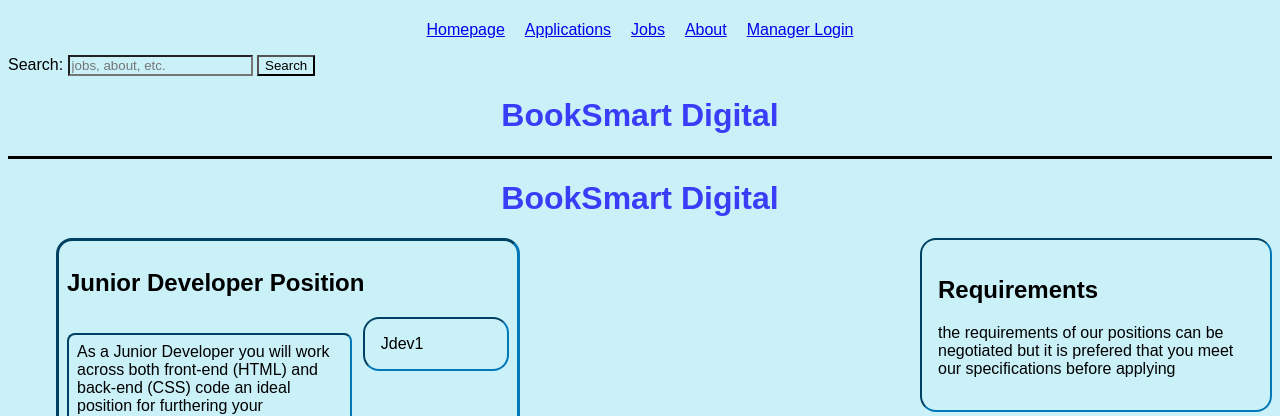
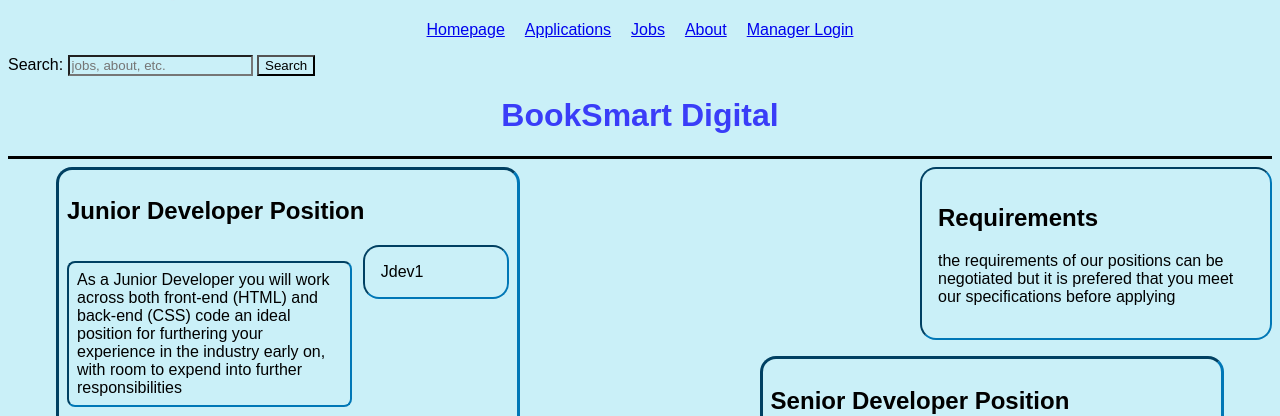
Before and after one commit to 106520818/edtechprojectV2.0, a PHP site: page /pages/jobs.php in a window 1280 px wide. Shown: the part 218-634 px from the top of the page. Run offline with PHP 8.4, Linux system fonts and the light colour scheme.

Commit message:
deleted second heading form jobs.php

```diff
--- a/pages/jobs.php
+++ b/pages/jobs.php
@@ -25,8 +25,6 @@ include '../IncFiles/header.inc';
 
 <body>
     <!--heading of jobs page followed by horizontal rule to break up space-->
-
-    <h1>BookSmart Digital</h1>
 
     <aside>
         <h2>Requirements</h2>
```
